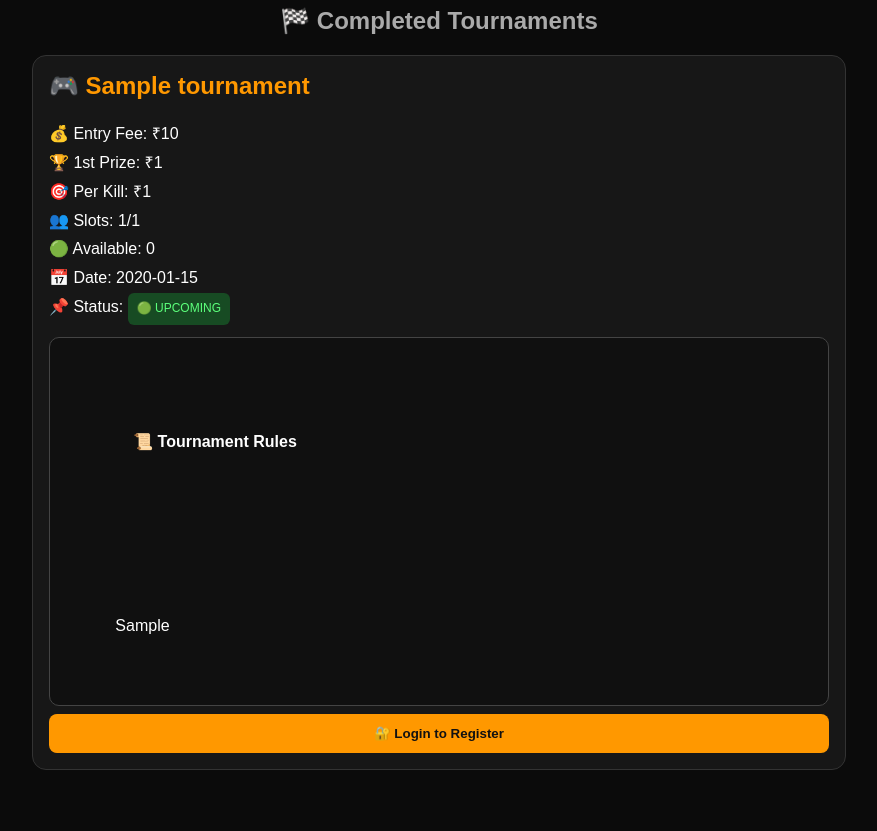
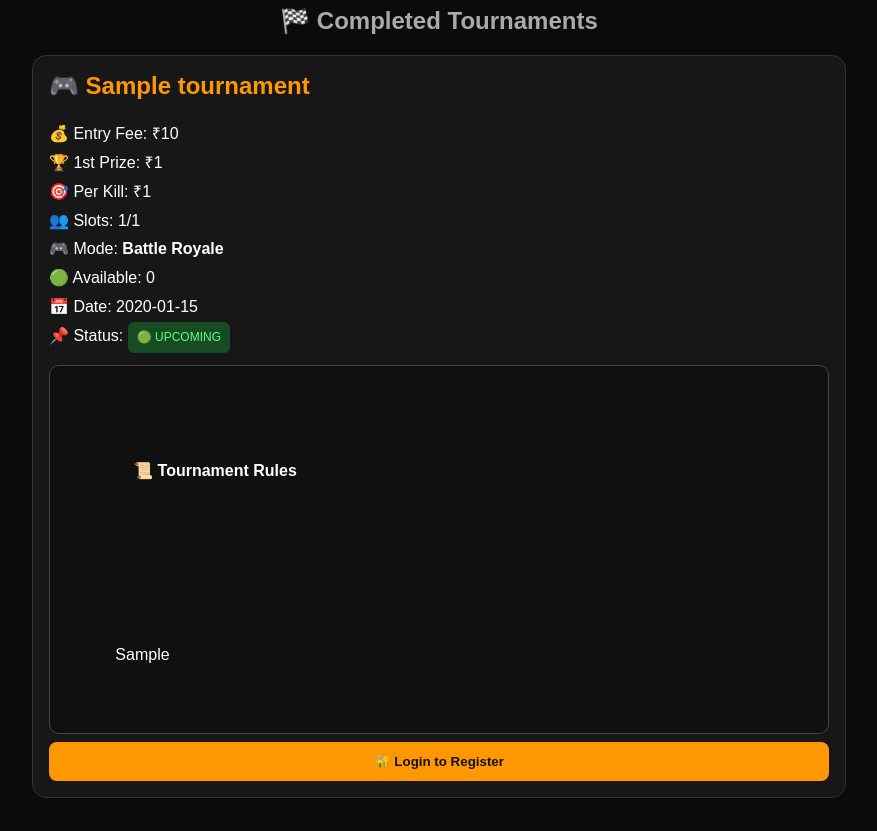
Before and after one commit to av1324908-create/FF-Tournament-App, a Flask app: page / in a window 1280 px wide. Shown: the part 864-1695 px from the top of the page, without its empty margins (201-1078 px from the left). Before the commit the page ends 1634 px from the top, so only its background shows below. Run offline with Flask 3, Linux system fonts and the light colour scheme; tables that the repository leaves empty hold one stand-in row (values such as "Sample post").

Commit message:
Update index.html

```diff
--- a/templates/index.html
+++ b/templates/index.html
@@ -1625,6 +1625,20 @@ function registrationHTML(t){
                     📝 Tournament Registration
                 </h3>
 
+                <div class="small">
+                    🎮 Game Mode:
+                    <b>${esc(t.game_mode || "Battle Royale")}</b>
+                    ${
+                        t.game_mode === "Clash Squad"
+                        ? " • CS 4v4"
+                        : (
+                            t.game_mode === "Lone Wolf"
+                            ? " • 1v1"
+                            : ""
+                        )
+                    }
+                </div>
+
 
                 <label>
                     👤 FREE FIRE ID
@@ -1848,6 +1862,11 @@ async function loadTournaments(){
 
                             <br>
 
+                            🎮 Mode:
+                            <b>${esc(t.game_mode || "Battle Royale")}</b>
+
+                            <br>
+
                             🟢 Available:
                             ${available}
 
```
